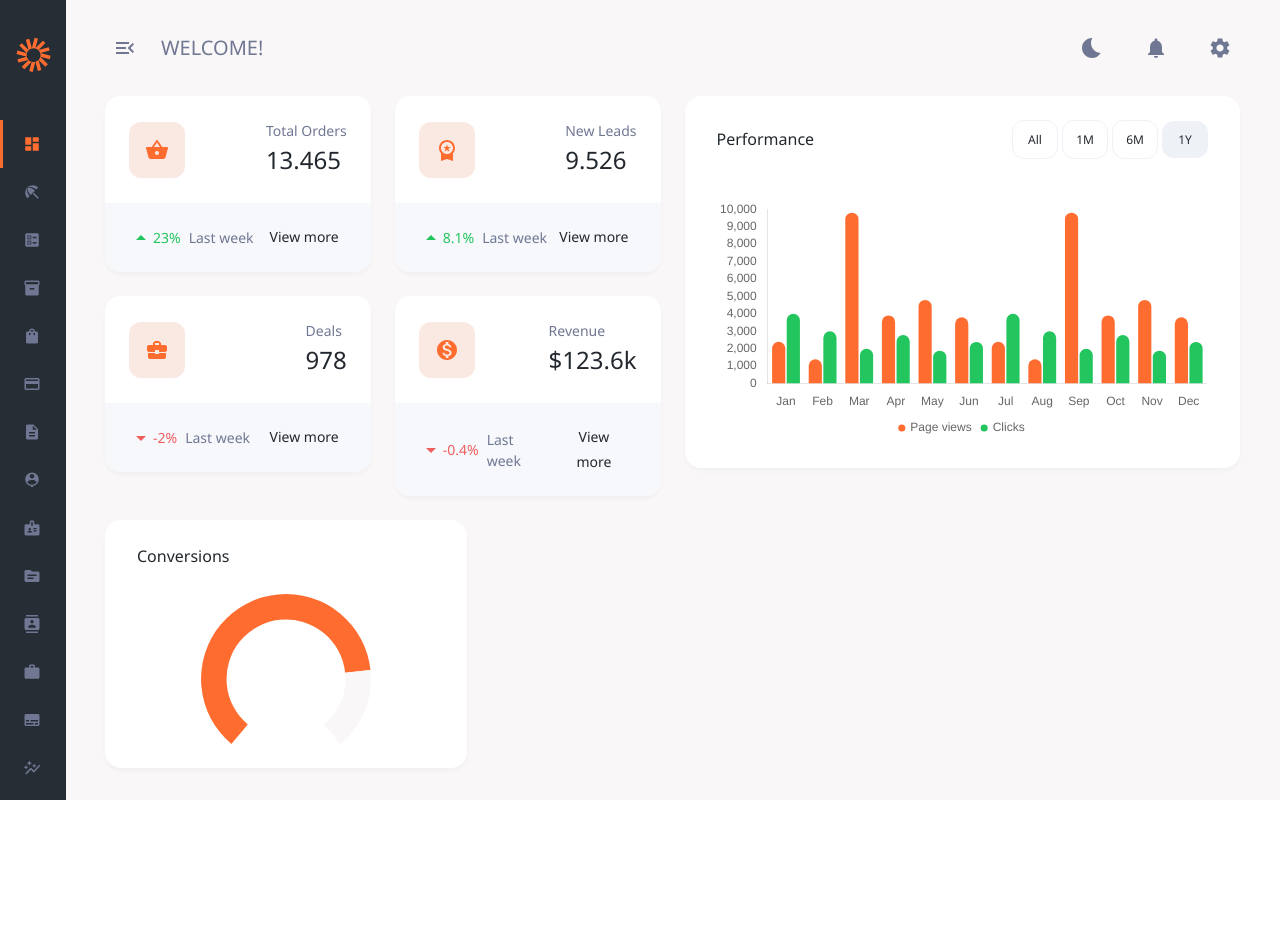
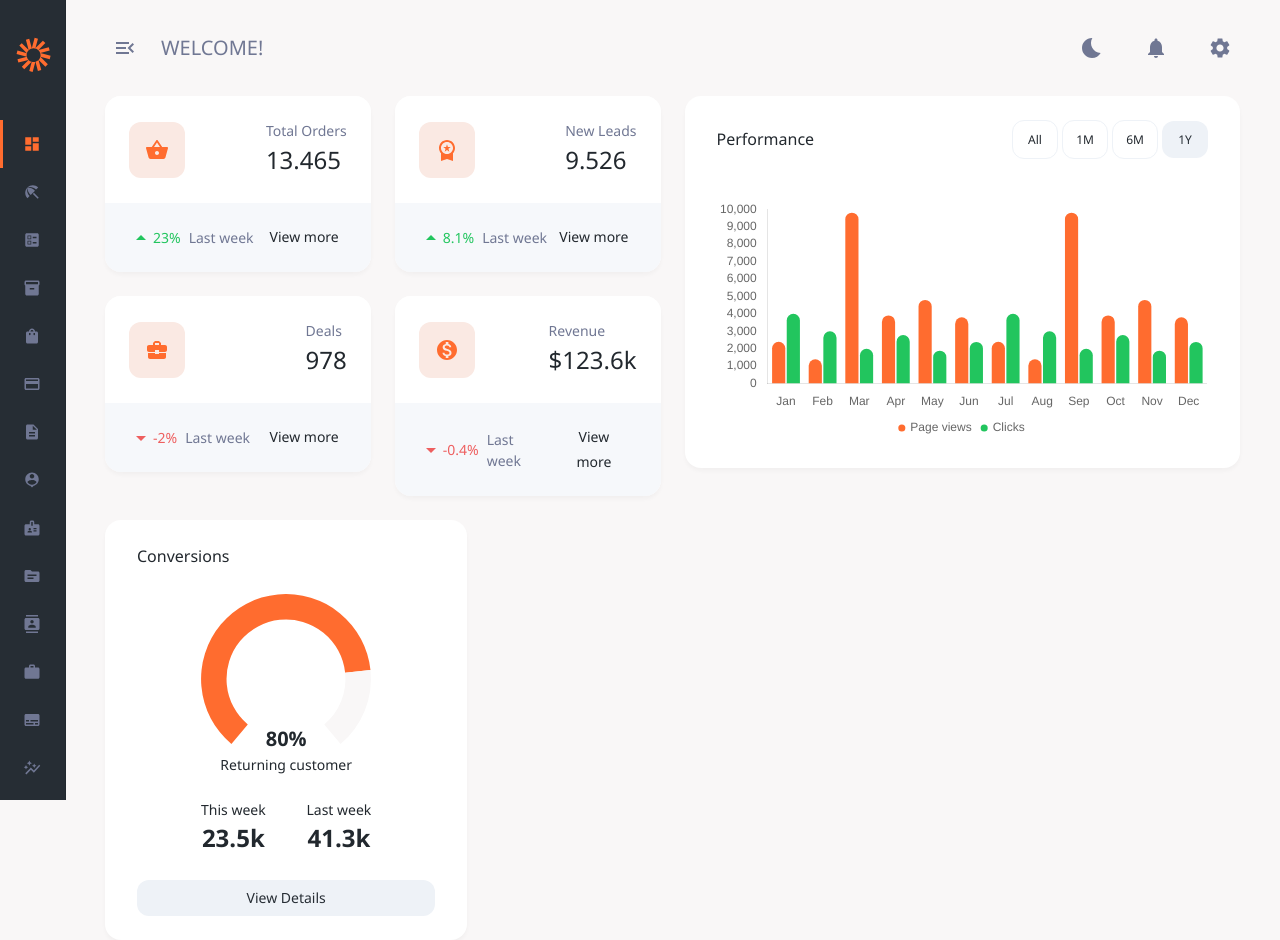
Before and after one commit to romaopedro199/reactjs-store-admin, a React (Vite) app: page /dashboard in a window 1280 px wide. Before the commit the page ends 800 px from the top, so only its background shows below. Built offline with nearby package versions, Linux system fonts and the light colour scheme.

Commit message:
finish conversions card

```diff
--- a/src/modules/dashboard/components/conversions-card/index.tsx
+++ b/src/modules/dashboard/components/conversions-card/index.tsx
@@ -3,6 +3,7 @@ import { Chart as ChartJS, ArcElement, Tooltip, Legend } from "chart.js";
 import { Doughnut } from "react-chartjs-2";
 import { conversionsCardSx } from "@/modules/dashboard/components/conversions-card/styles";
 import { conversionsChartOptions } from "@/modules/dashboard/components/conversions-card/utils";
+import ButtonHover from "@/modules/core/components/button-hover";
 
 ChartJS.register(ArcElement, Tooltip, Legend);
 
@@ -31,10 +32,10 @@ const CustomDoughnutChart = () => {
       },
     ],
   };
+
   return (
     <Box
       pt={3}
-      maxHeight={250}
       display="flex"
       justifyContent="center"
       sx={{ pointerEvents: "none" }}
@@ -54,6 +55,35 @@ const ConversionsCard = () => {
       </Box>
       <Box>
         <CustomDoughnutChart />
+        <Box textAlign="center" mt={-2.5}>
+          <Typography color="text.primary" fontSize={20} fontWeight="700">
+            80%
+          </Typography>
+          <Typography color="text.primary" fontSize={14}>
+            Returning customer
+          </Typography>
+        </Box>
+        <Box display="flex" justifyContent="space-between" py={3} px={8}>
+          <Box textAlign="center">
+            <Typography color="text.primary" fontSize={14}>
+              This week
+            </Typography>
+            <Typography color="text.primary" fontSize={24} fontWeight="700">
+              23.5k
+            </Typography>
+          </Box>
+          <Box textAlign="center">
+            <Typography color="text.primary" fontSize={14}>
+              Last week
+            </Typography>
+            <Typography color="text.primary" fontSize={24} fontWeight="700">
+              41.3k
+            </Typography>
+          </Box>
+        </Box>
+        <ButtonHover variant="secondary" fullWidth>
+          View Details
+        </ButtonHover>
       </Box>
     </Box>
   );
```
